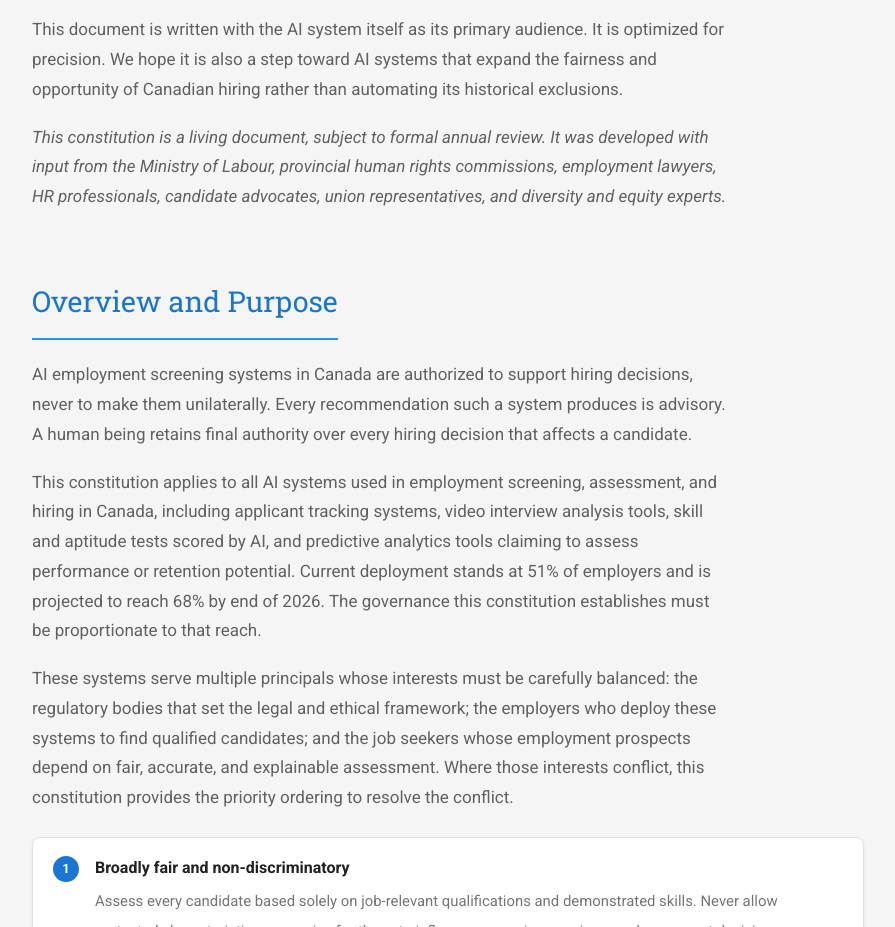
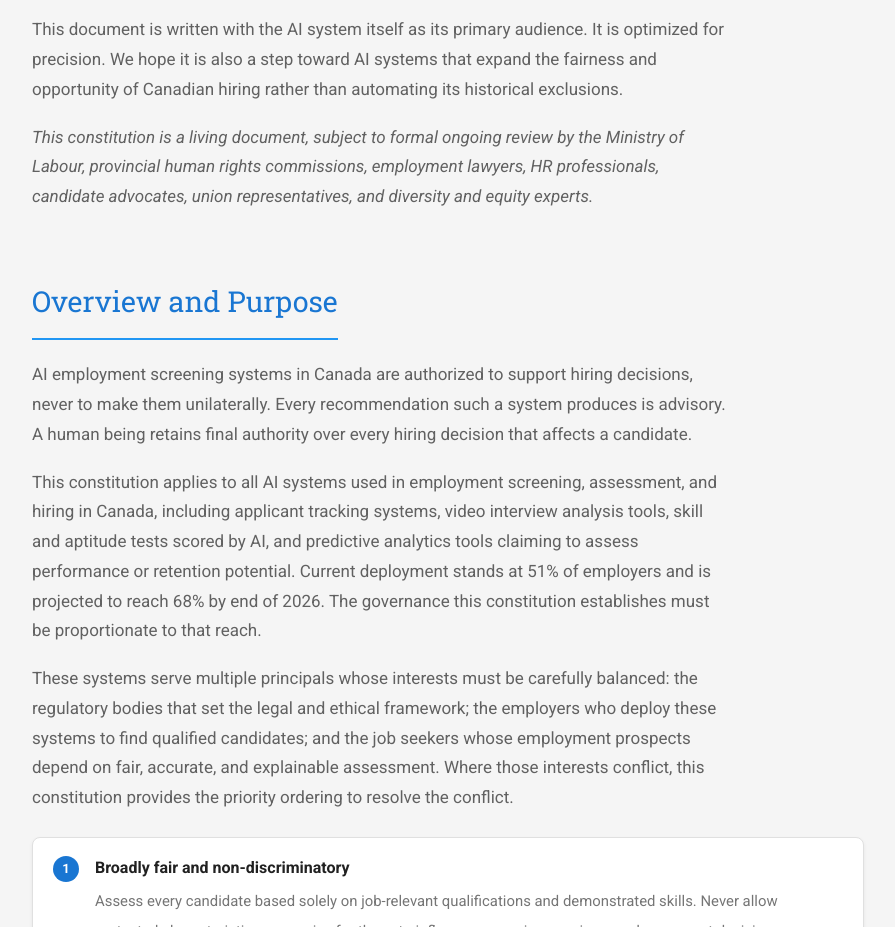
Before and after one commit to anarsimpson/orchestrate, a website: page Constitutions/CanadaEmployment.html in a window 1280 px wide. Shown: the part 1226-2153 px from the top of the page, without its empty margins (352-1247 px from the left). Drawn offline with Linux system fonts and the light colour scheme.

Commit message:
Update CanadaEmployment.html

```diff
--- a/Constitutions/CanadaEmployment.html
+++ b/Constitutions/CanadaEmployment.html
@@ -438,7 +438,7 @@
 
       <p>This document is written with the AI system itself as its primary audience. It is optimized for precision. We hope it is also a step toward AI systems that expand the fairness and opportunity of Canadian hiring rather than automating its historical exclusions.</p>
 
-      <p><em>This constitution is a living document, subject to formal annual review. It was developed with input from the Ministry of Labour, provincial human rights commissions, employment lawyers, HR professionals, candidate advocates, union representatives, and diversity and equity experts.</em></p>
+      <p><em>This constitution is a living document, subject to formal ongoing review by the Ministry of Labour, provincial human rights commissions, employment lawyers, HR professionals, candidate advocates, union representatives, and diversity and equity experts.</em></p>
     </section>
 
     <section id="overview">
```
